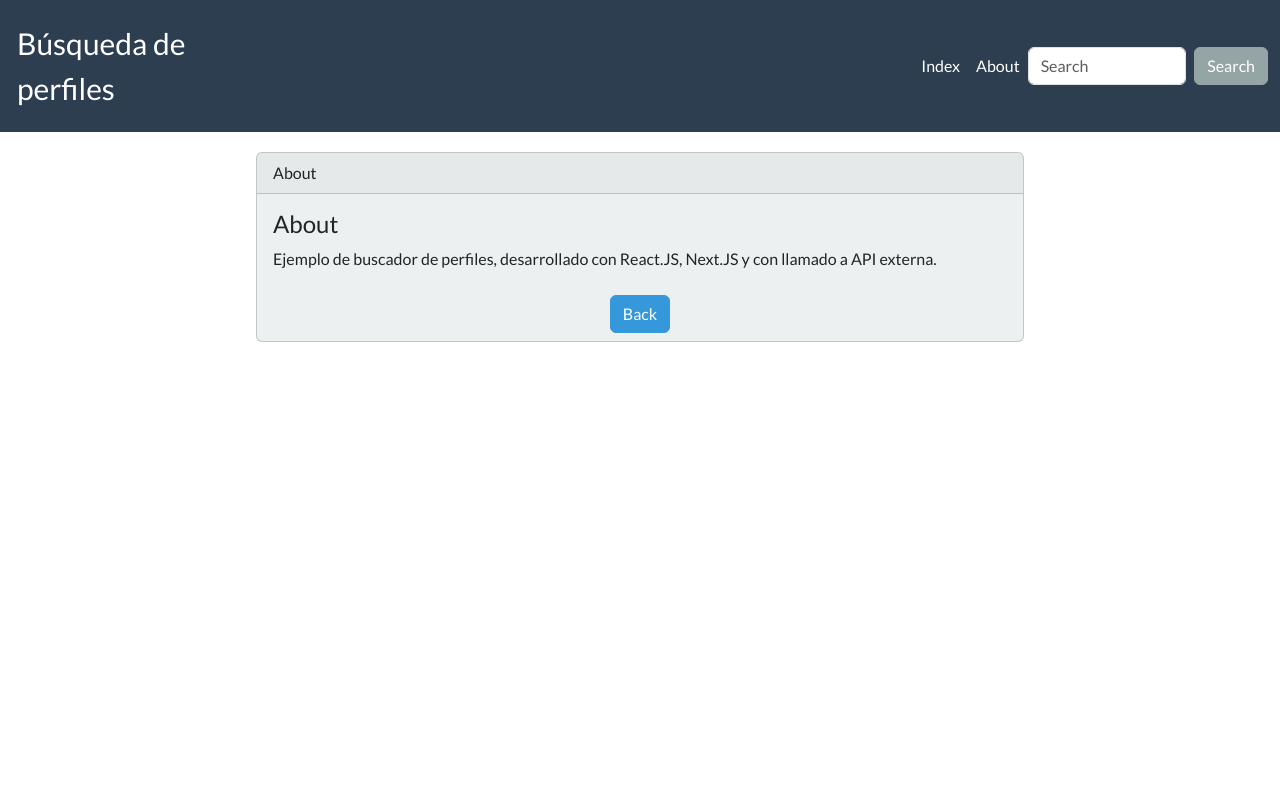
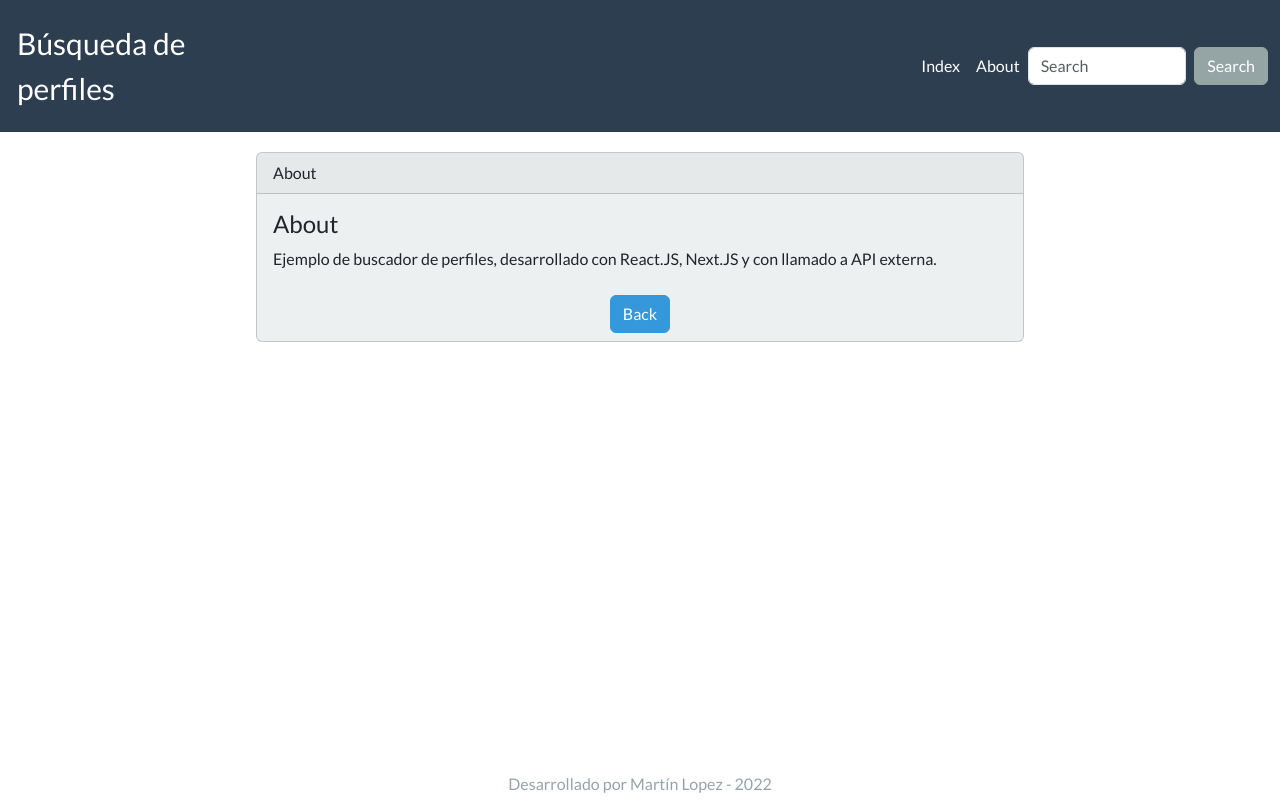
Before and after one commit to martin-bass/BuscadorDePerfiles-NextProject, a Next.js app: page /about in a window 1280 px wide. Built offline with nearby package versions, Linux system fonts and the light colour scheme.

Commit message:
agregado de pie y correcciones

```diff
--- a/components/NavBar/NavBar.js
+++ b/components/NavBar/NavBar.js
@@ -4,7 +4,6 @@ import styles from './NavBar.module.css';
 
 import 'bootstrap/dist/css/bootstrap.min.css';
 import 'bootswatch/dist/flatly/bootstrap.min.css';
-
 
 
 function NavBar() {
@@ -32,6 +31,6 @@ function NavBar() {
       </div>
     </nav>
   )
-}
+};
 
 export default NavBar;
--- a/components/users/users.js
+++ b/components/users/users.js
@@ -35,6 +35,6 @@ function Users({users}) {
             }
         </ul>
     )
-}
+};
 
 export default Users;
--- a/container/container.js
+++ b/container/container.js
@@ -9,8 +9,11 @@ function Container(props) {
         <title>Buscador de Perfiles- Proyecto Next.JS</title>
       </Head>
       <NavBar/>
-      <div>
+      <div style={{height:'80vh'}}>
         {props.children}
+      </div>
+      <div style={{display: 'flex', alignItems: 'center', justifyContent: 'center'}}>
+        <p class="text-secondary">Desarrollado por Martín Lopez - 2022</p>
       </div>
     </div>
   )
--- a/pages/users/[id].module.css
+++ b/pages/users/[id].module.css
@@ -9,11 +9,10 @@
     display: flex;
     align-items: center;
     justify-content: center;
-    padding: 10px;
-
+    padding: 10px
 }
 
 .userImg{
     border: 1px solid #AAA;
-    border-radius: 5%;
+    border-radius: 5%
 }
```
Also changed, not shown: pages/users/[id].js (+3 -7 lines).
